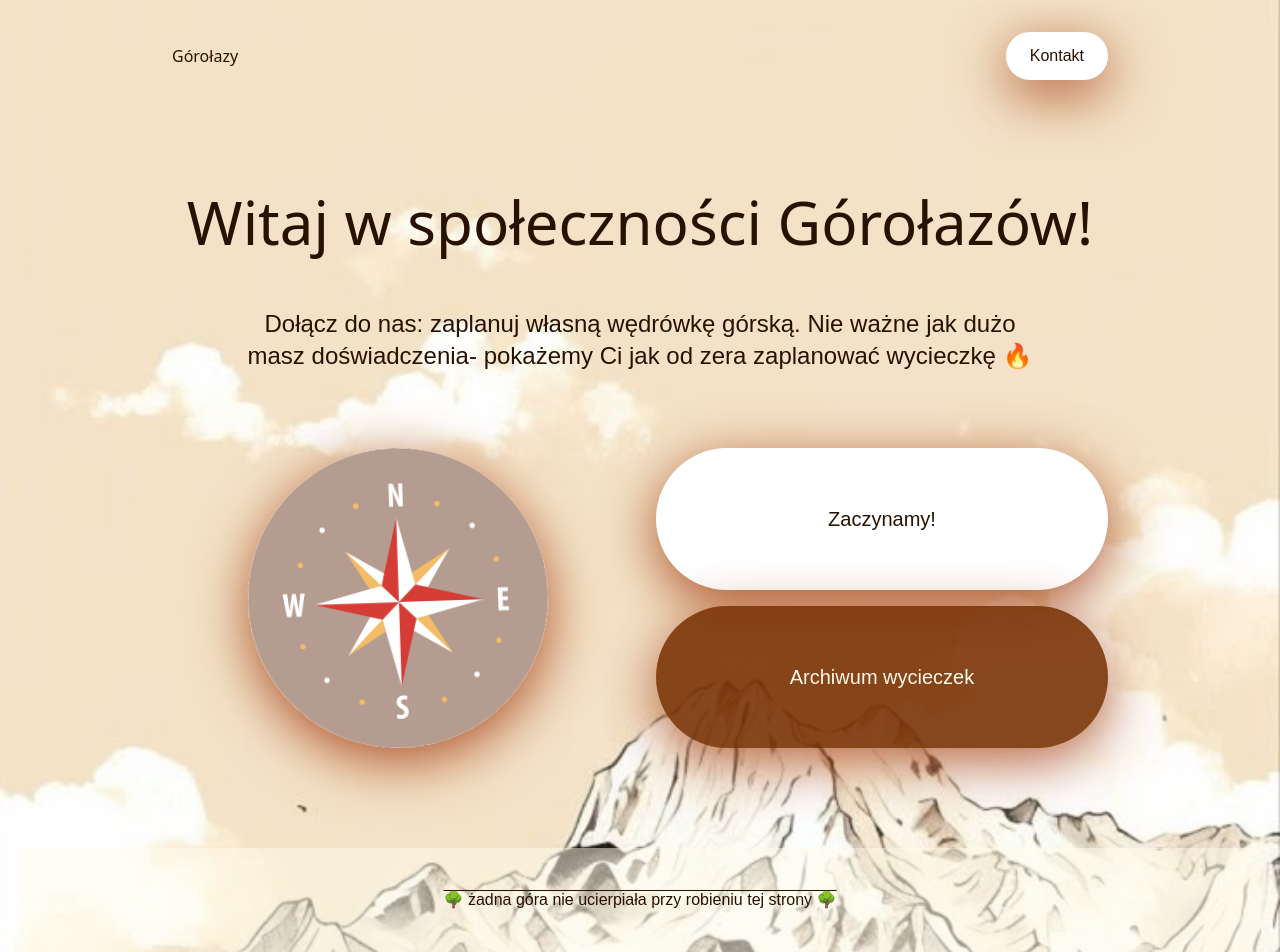
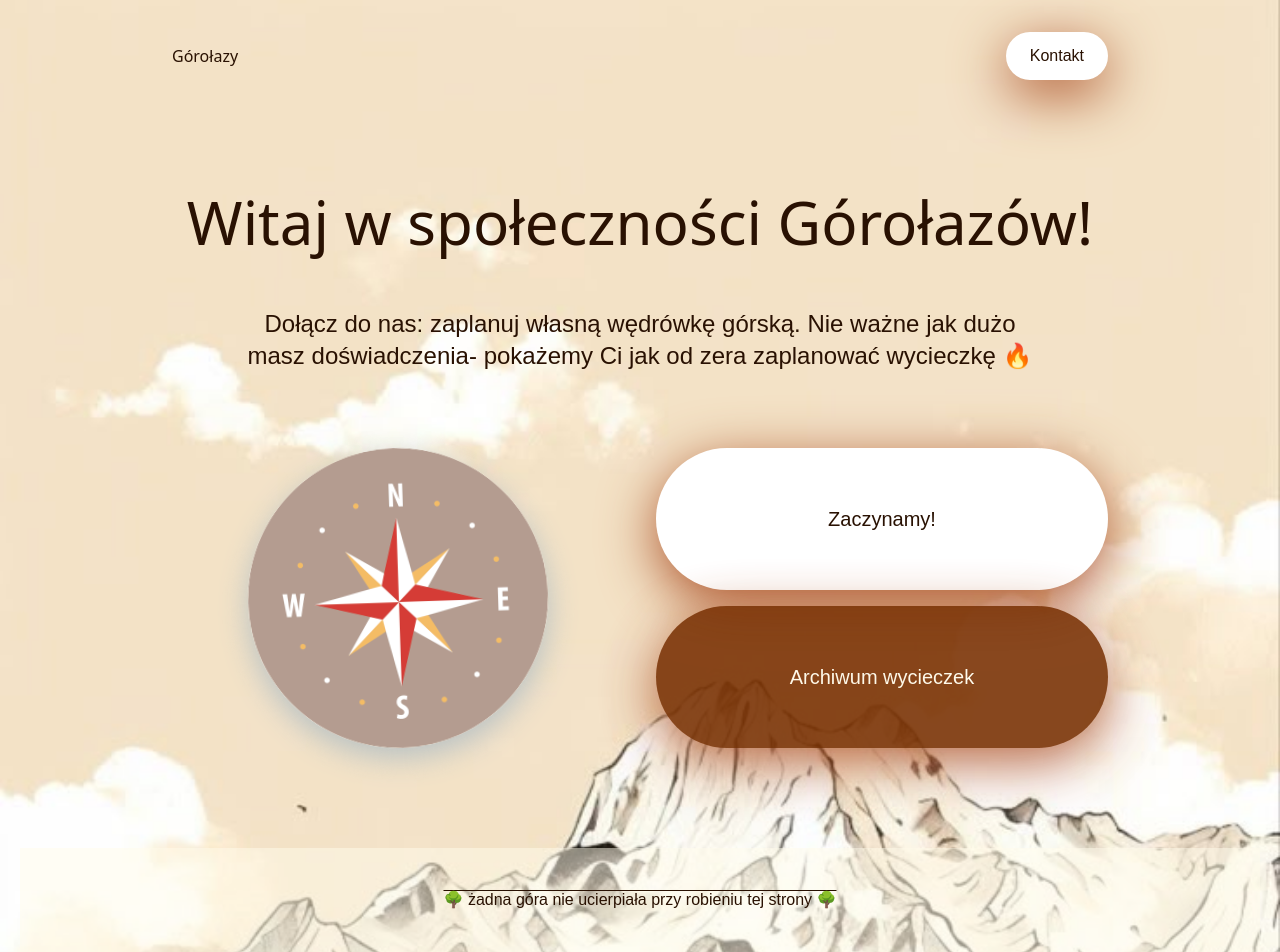
Before and after one commit to kama-pa-go/KGprojects, a Jekyll site: the page index.html, which Jekyll copies as it is, in a window 1280 px wide and 952 px high. Built offline with Jekyll 4.4.1, drawn with Linux system fonts in a browser that asks for light colours; some web fonts are replaced.

Commit message:
Update index.html

```diff
--- a/index.html
+++ b/index.html
@@ -33,6 +33,10 @@
 
     .orangeShadow {
       box-shadow: 0px 14px 55px rgb(173, 83, 42);
+    }
+
+    .paleShadow {
+      box-shadow: 0px 10px 30px rgb(183, 193, 196);
     }
 
     .lightShadow {
@@ -93,7 +97,7 @@
 
   <div class="grid grid-cols-1 justify-content: space-around justify-items-center sm:grid-cols-2 gap-4 sm:gap-8 py-5">
 
-  <div style=""><img src="assets/images/kompas.jpg" alt="kompas" class="rounded-full orangeShadow animate-wiggle max-w-[100px] sm: max-w-[200px] md: max-w-[300px]"></div>
+  <div style=""><img src="assets/images/kompas.jpg" alt="kompas" class="rounded-full paleShadow animate-wiggle max-w-[100px] sm: max-w-[200px] md: max-w-[300px]"></div>
 
   <div class="grid w-full grid-rows-2 gap-4">
         <button class="w-full px-6 lightShadow py-3 sm:px-10 dm:px-15 sm:py-4 cursor-pointer rounded-full bg-white orangeShadow"
```
